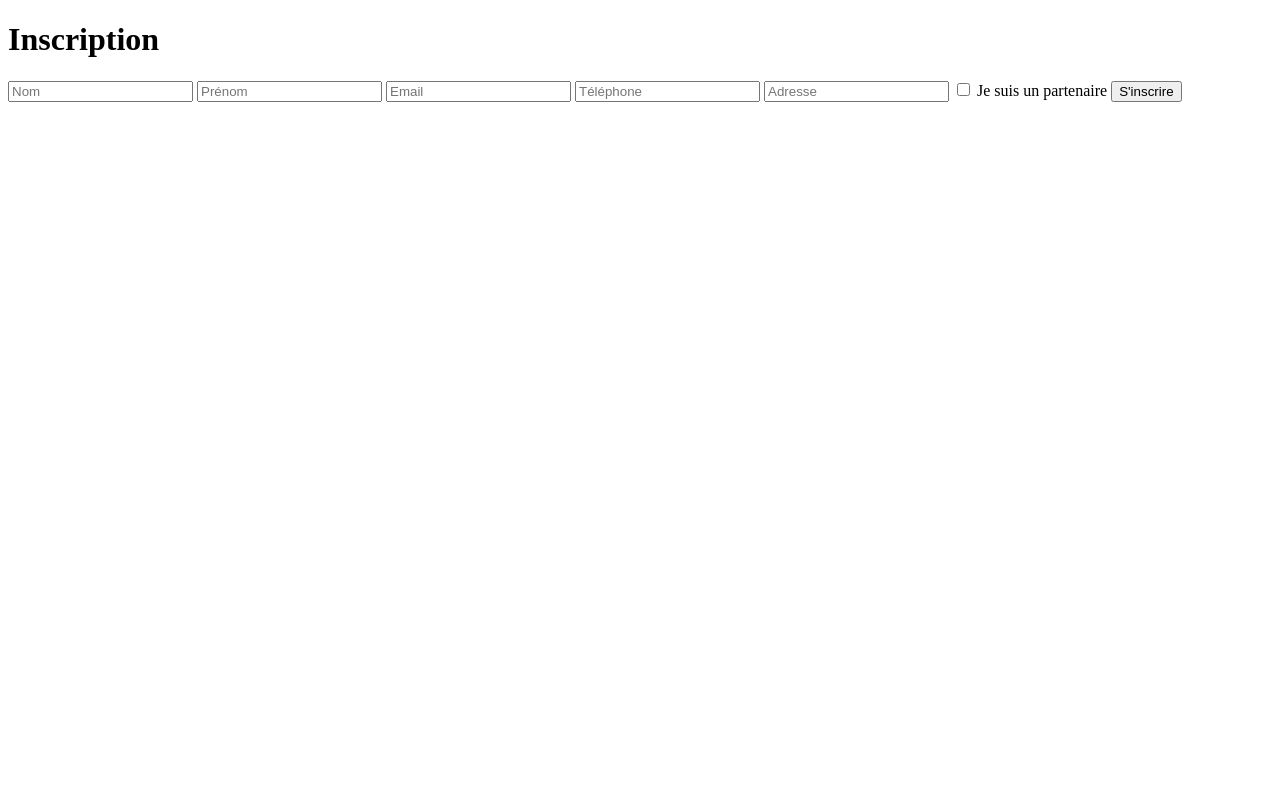
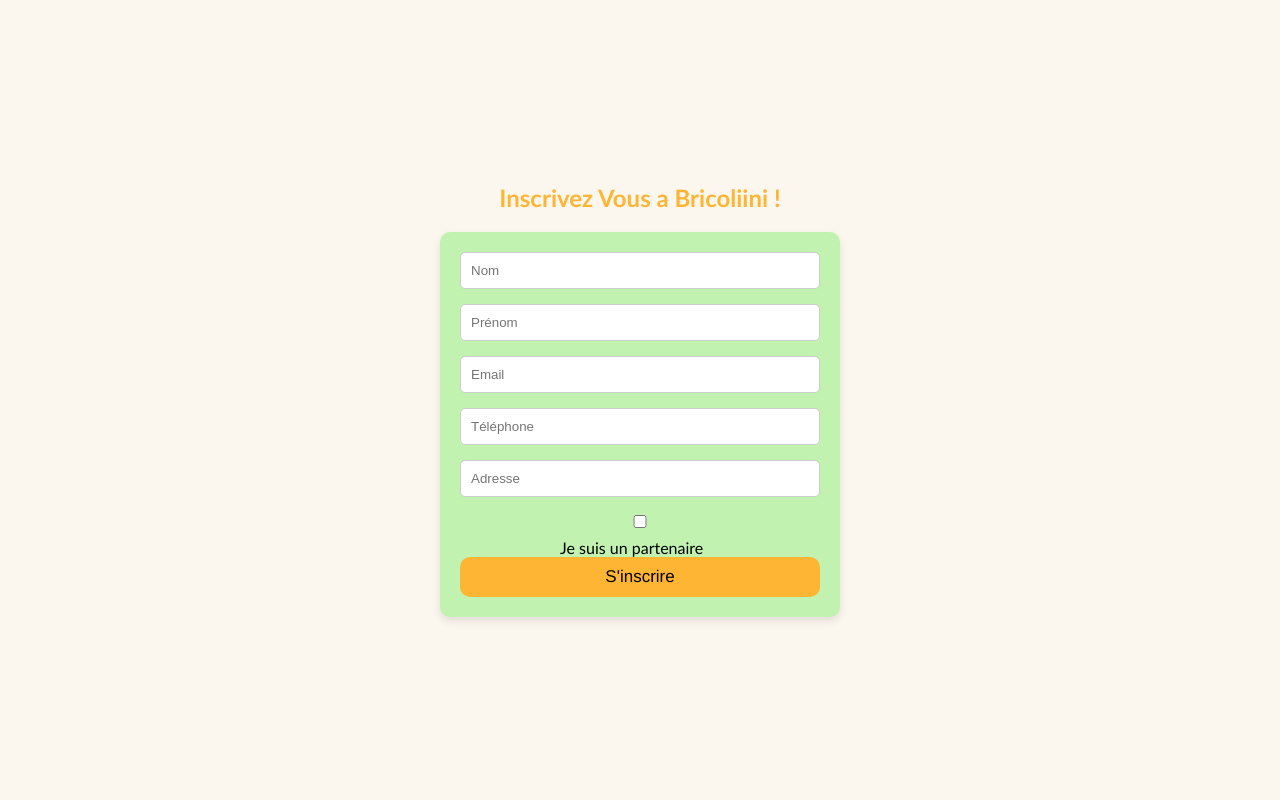
Before and after one commit to Ayuubakb/PHP_MVC_ServicesWebSite, a PHP site: page /Bricolini/Authentification/showSignupForm in a window 1280 px wide. Run offline with PHP 8.4, Linux system fonts and the light colour scheme.

Commit message:
Update file signup.php

```diff
--- a/Views/Authentification/signup.php
+++ b/Views/Authentification/signup.php
@@ -4,9 +4,10 @@
     <meta charset="UTF-8">
     <meta name="viewport" content="width=device-width, initial-scale=1.0">
     <title>Inscription</title>
+    <link rel="stylesheet" href="../public/style/Style.css">
 </head>
-<body>
-    <h1>Inscription</h1>
+<body class="signup-body">
+    <h1>Inscrivez Vous a Bricoliini !</h1>
     <form action="/user/signup" method="post" enctype="multipart/form-data">
         <input type="text" name="LastName" placeholder="Nom" required>
         <input type="text" name="FirstName" placeholder="Prénom" required>
```
